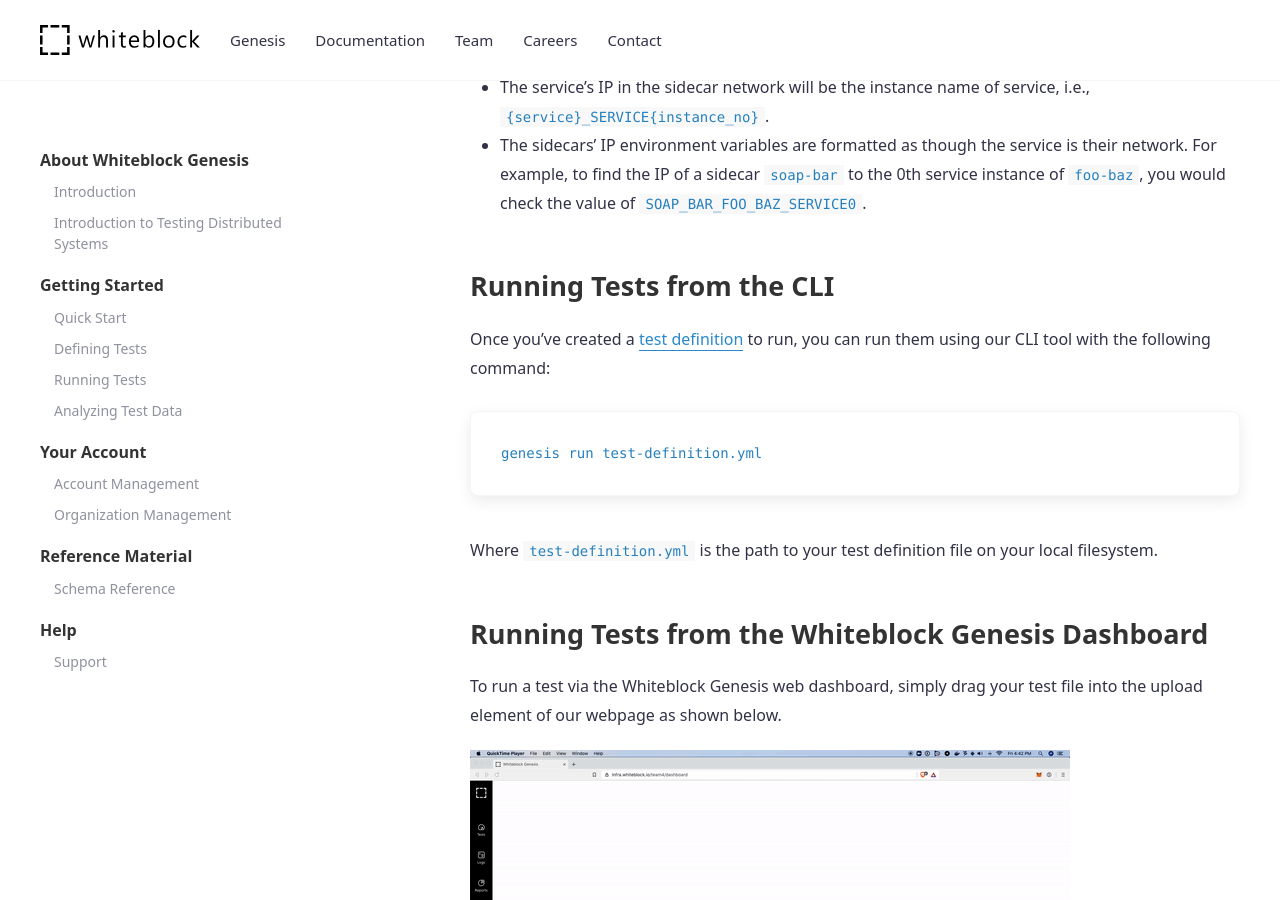
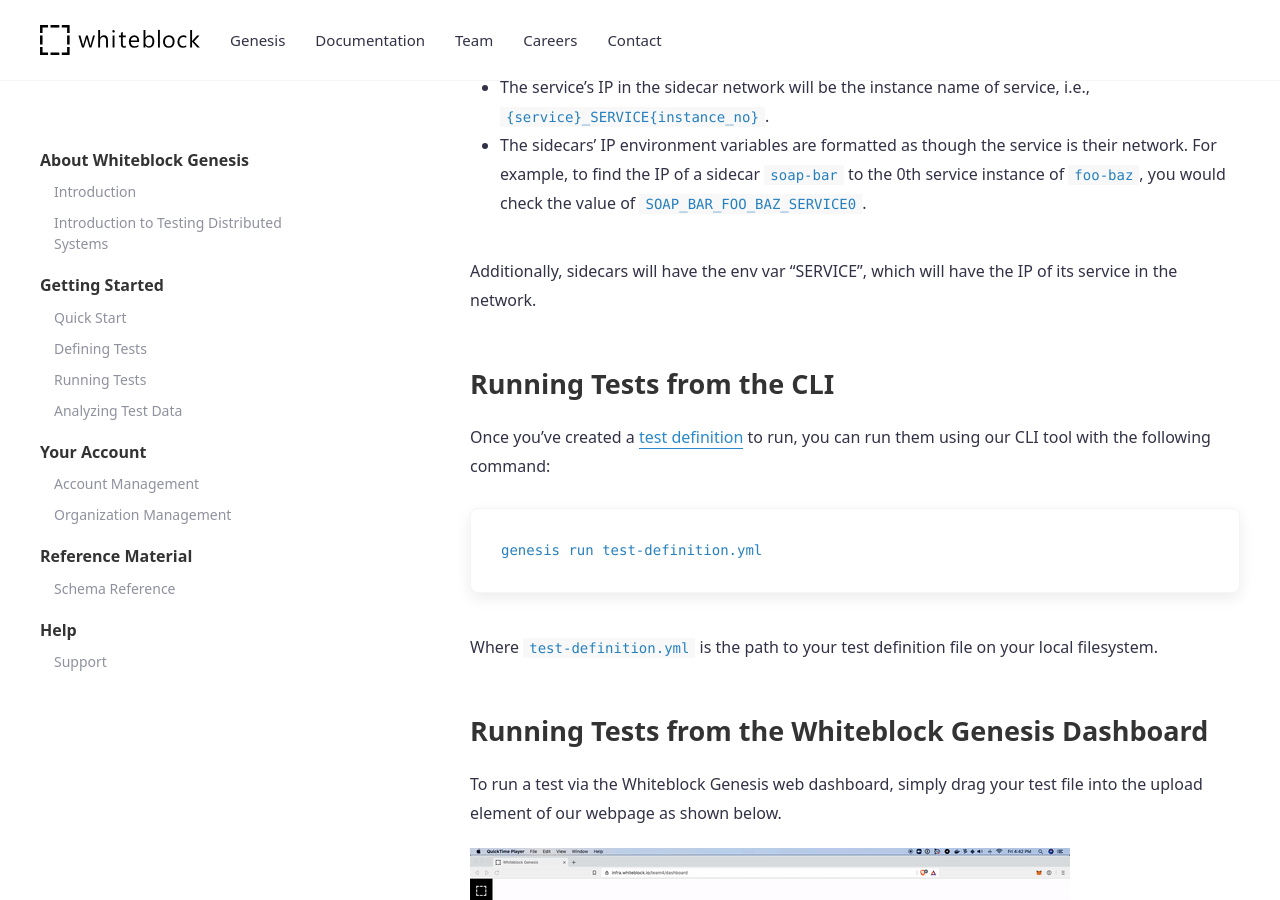
Before and after one commit to whiteblock/genesis-docs, a Jekyll site: the page built from _docs/running_tests.md, in a window 1280 px wide and 900 px high, scrolled down 1248 px. Built offline with Jekyll 4.4.1, drawn with Linux system fonts in a browser that asks for light colours.

Commit message:
updated runtime env according to CLI docs update

```diff
--- a/_docs/running_tests.md
+++ b/_docs/running_tests.md
@@ -33,6 +33,8 @@
 * The service's IP in the sidecar network will be the instance name of service, i.e., `{service}_SERVICE{instance_no}`.
 * The sidecars' IP environment variables are formatted as though the service is their network. For example, to find the IP of a sidecar `soap-bar` to the 0th service instance of `foo-baz`, you would check the value of `SOAP_BAR_FOO_BAZ_SERVICE0`.
 
+Additionally, sidecars will have the env var "SERVICE", which will have the IP of its service in the network.
+
 ## Running Tests from the CLI
 
 Once you've created a [test definition](/defining_tests.html) to run, you can run them using our CLI tool with the following command:
```
